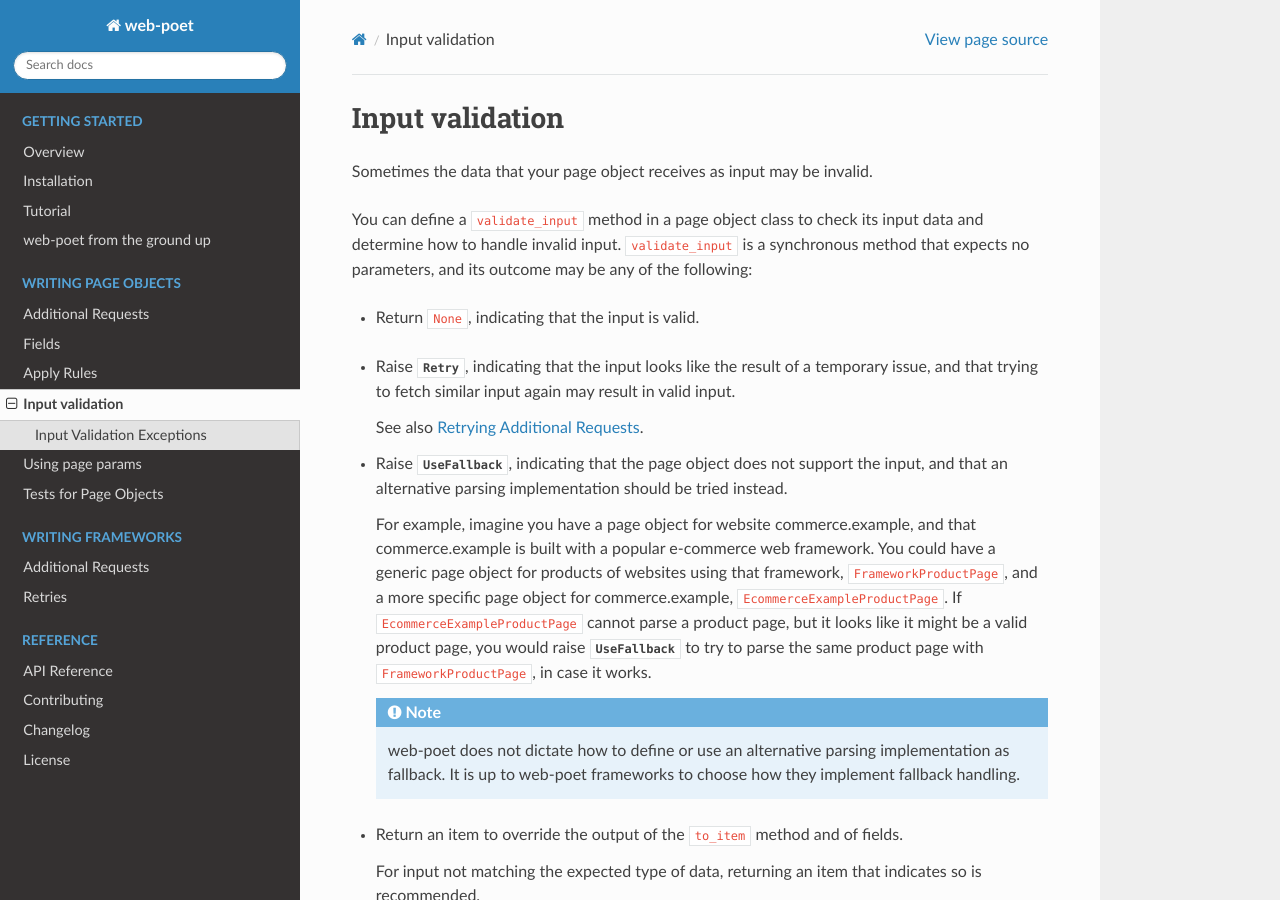
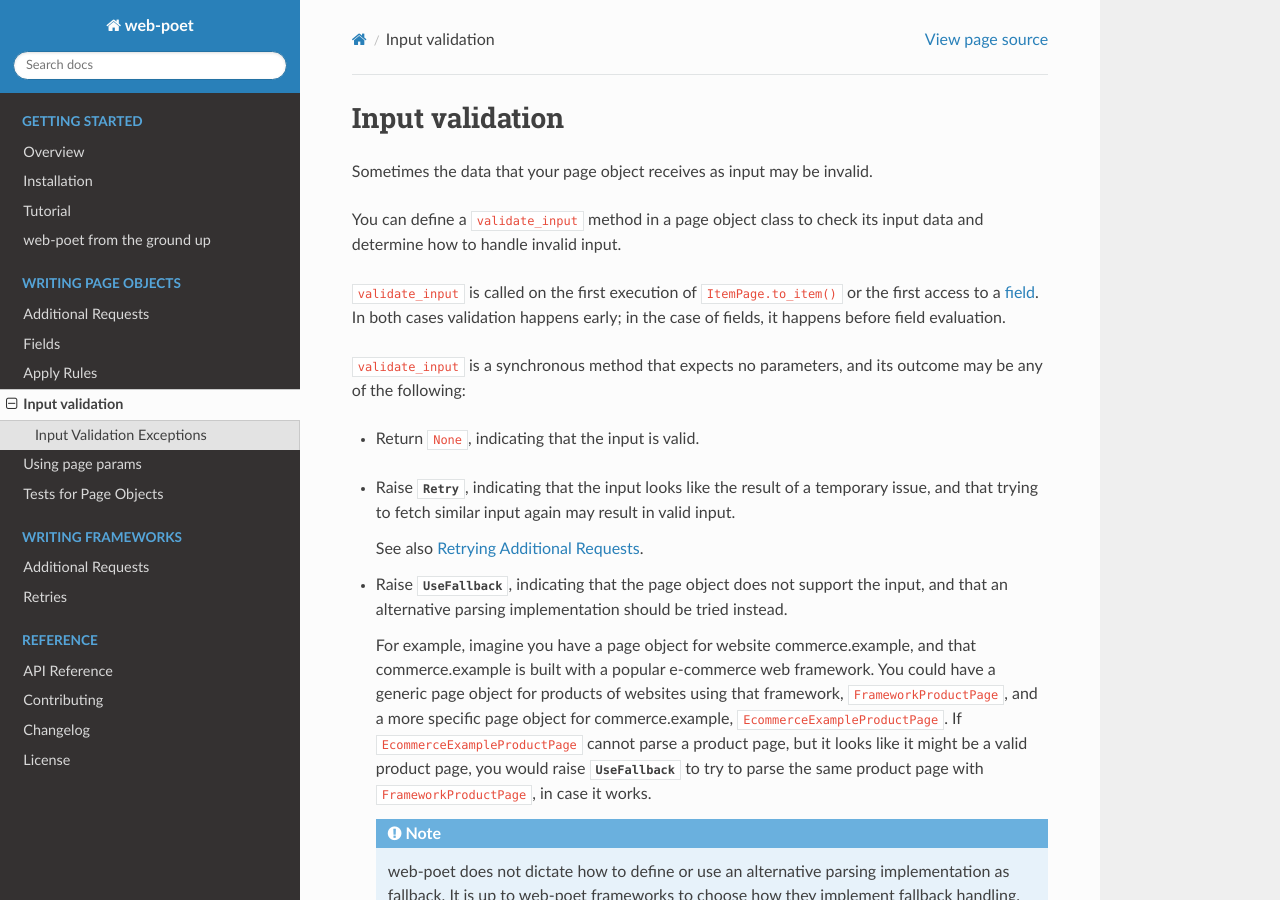
Before and after one commit to scrapinghub/web-poet, a Sphinx documentation site: the page built from docs/page-objects/input-validation.rst, in a window 1280 px wide and 900 px high. Built offline with Sphinx 7.4.7 and the Read the Docs theme 2.0.0, drawn with Linux system fonts in a browser that asks for light colours.

Commit message:
Indicate that to_item and fields get validate_input called

```diff
--- a/docs/page-objects/input-validation.rst
+++ b/docs/page-objects/input-validation.rst
@@ -7,9 +7,14 @@ Input validation
 Sometimes the data that your page object receives as input may be invalid.
 
 You can define a ``validate_input`` method in a page object class to check its
-input data and determine how to handle invalid input. ``validate_input``
-is a synchronous method that expects no parameters, and its outcome may be any
-of the following:
+input data and determine how to handle invalid input.
+
+``validate_input`` is called on the first execution of ``ItemPage.to_item()``
+or the first access to a :ref:`field <fields>`. In both cases validation
+happens early; in the case of fields, it happens before field evaluation.
+
+``validate_input`` is a synchronous method that expects no parameters, and its
+outcome may be any of the following:
 
 -   Return ``None``, indicating that the input is valid.
 
```
